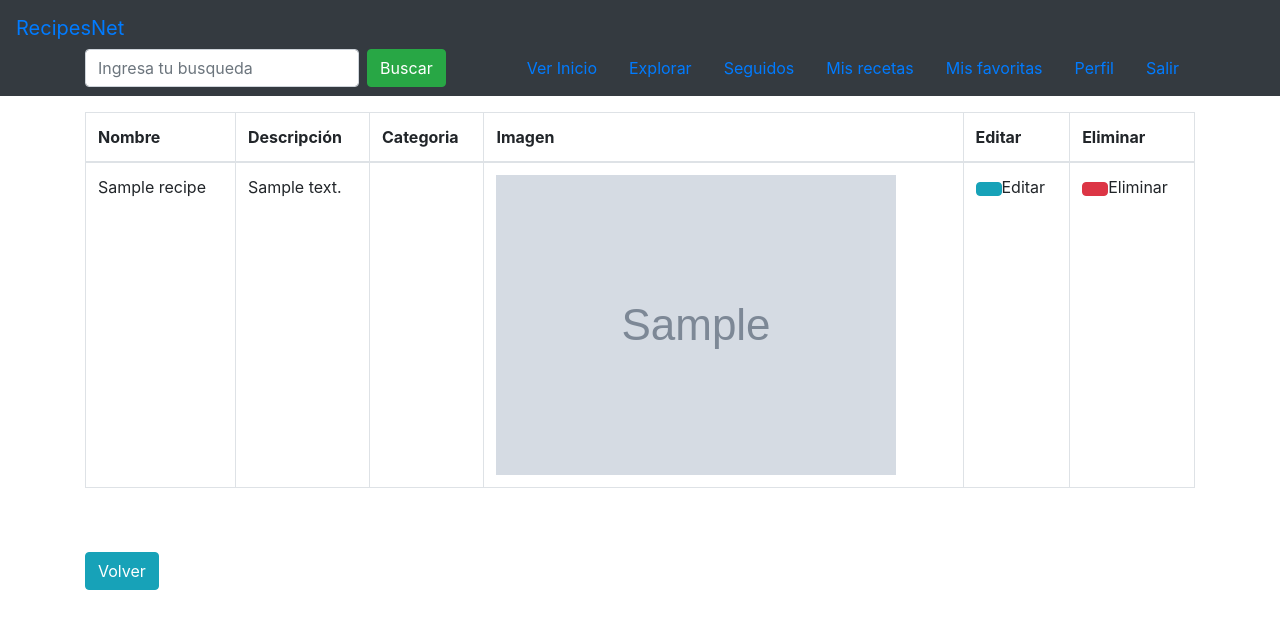
After one commit to RodrigoVelazquez99/recipesNet, a Django app: template recipes/templates/recipes/recipes_edit.html in a window 1280 px wide. The commit adds this page. Shown: the top 637 px of the page. Run offline with Django 3.2, Linux system fonts and the light colour scheme; the template is opened without the code that fills it: values that come from a table or form of the project are taken from there, others are empty; tables that the repository leaves empty hold one stand-in row (values such as "Sample post"); grey boxes marked "Sample" are stand-in pictures; some libraries are stand-ins or nearby versions.

Commit message:
Vista y manejo para editar recetas

```diff
--- /dev/null
+++ b/recipes/templates/recipes/recipes_edit.html
@@ -0,0 +1,41 @@
+{% extends 'main/base.html'%}
+
+{% block head_content %}
+  <title>Editar recetas</title>
+{% endblock %}
+
+{% block content%}
+
+
+  <div class="container pt-3">
+      <table class="table table-bordered">
+        <thead class="thread-dark">
+          <tr>
+            <th scope="col">Nombre</th>
+            <th scope="col">Descripción</th>
+            <th scope="col">Categoria</th>
+            <th scope="col">Imagen</th>
+            <th scope="col">Editar</th>
+            <th scope="col">Eliminar</th>
+          </tr>
+        </thead>
+        <tbody>
+          {% for recipe in recipes %}
+            <tr>
+              <td>{{recipe.name}}</td>
+              <td>{{recipe.description}}</td>
+              <td>{{recipe.category}}</td>
+              <td><img src="{{recipe.image.url}}" alt="No se pudo cargar la imagen"></td>
+              <td><a class="btn btn-info" href=""></a>Editar</td>
+              <td><a class="btn btn-danger" href=""></a>Eliminar</td>
+            </tr>
+          {% endfor %}
+        </tbody>
+      </table>
+  </div>
+
+  <div class="container py-5">
+    <a class="btn btn-info" href="{% url 'recipes' %}" type="button">Volver</a>
+  </div>
+
+{% endblock %}
--- a/recipes/views.py
+++ b/recipes/views.py
@@ -31,5 +31,9 @@ def new_recipe(request):
             raise Exception ("Ocurrio un error con el formulario")
     return redirect("/recipes")
 
+# Show menu to edit recipes or delete
 def edit_recipes(request):
-    return HttpResponse("Editar")
+    user = request.user
+    chef = Chef.objects.get(user=user)
+    recipes = Recipe.objects.filter(owner=chef)
+    return render (request, "recipes/recipes_edit.html", {"recipes" : recipes})
```
Also changed, not shown: recipes/templates/recipes/recipes.html (+6 -4 lines).
